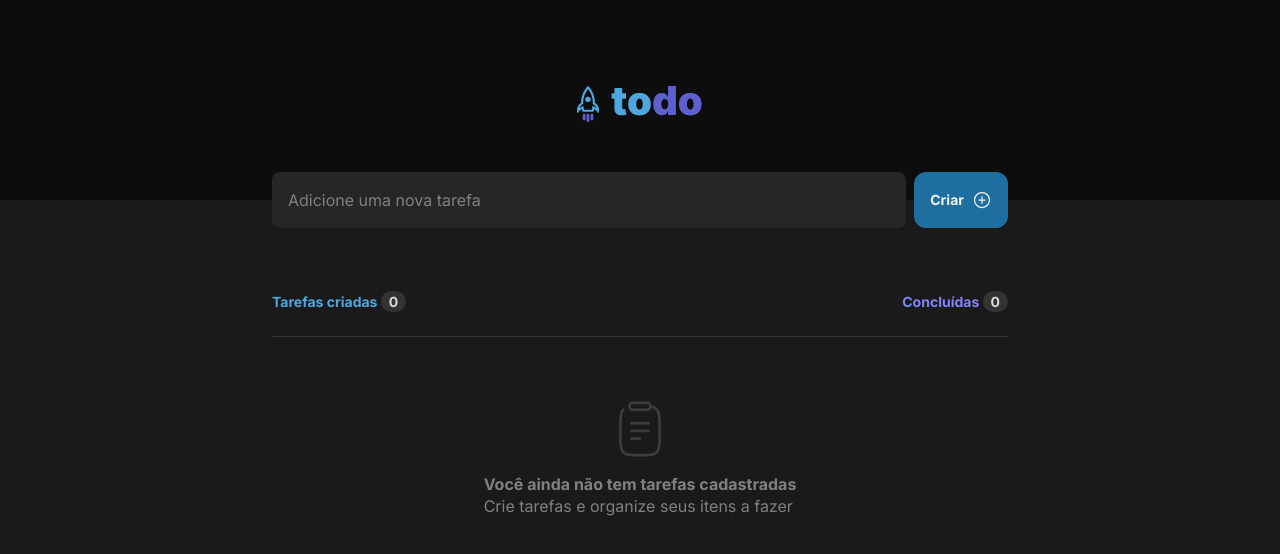
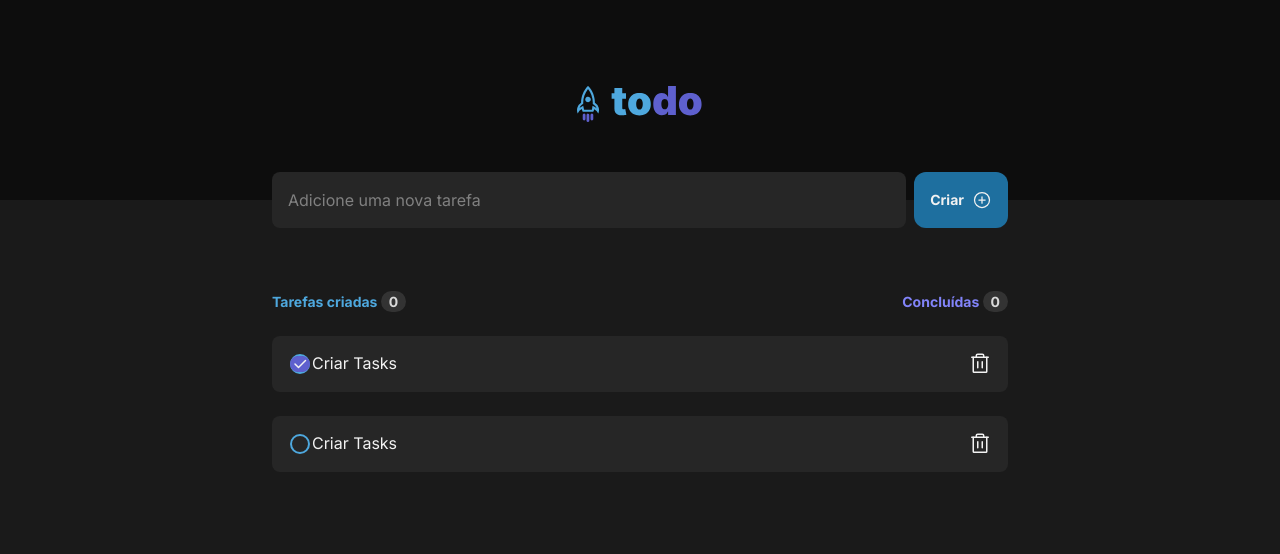
Before and after one commit to IgorWeisss/Ignite-Desafio-1-ToDo-List, a React (Vite) app: page / in a window 1280 px wide. Shown: the top 554 px of the page. Built offline with nearby package versions, Linux system fonts and the light colour scheme.

Commit message:
Implementing Task

```diff
--- a/package.json
+++ b/package.json
@@ -10,13 +10,16 @@
     "preview": "vite preview"
   },
   "dependencies": {
+    "@radix-ui/react-checkbox": "^1.0.3",
     "phosphor-react": "^1.4.1",
     "react": "^18.2.0",
-    "react-dom": "^18.2.0"
+    "react-dom": "^18.2.0",
+    "uuid": "^9.0.0"
   },
   "devDependencies": {
     "@types/react": "^18.0.28",
     "@types/react-dom": "^18.0.11",
+    "@types/uuid": "^9.0.1",
     "@typescript-eslint/eslint-plugin": "^5.57.1",
     "@typescript-eslint/parser": "^5.57.1",
     "@vitejs/plugin-react": "^4.0.0-beta.0",
--- a/src/App.tsx
+++ b/src/App.tsx
@@ -1,6 +1,22 @@
 import { EmptyList } from "./components/EmptyList";
 import { Logo } from "./components/Logo";
 import { NewTask } from "./components/NewTask";
+
+import { v4 as uuidv4 } from 'uuid';
+import { Task } from "./components/Task";
+
+const tasks = [
+  {
+    id: uuidv4(),
+    completed: true,
+    content: 'Criar Tasks'
+  },
+  {
+    id: uuidv4(),
+    completed: false,
+    content: 'Criar Tasks'
+  }
+]
 
 export function App() {
 
@@ -30,7 +46,18 @@ export function App() {
             </p>
           </div>
 
-          <EmptyList />
+          { tasks.length === 0
+            ? <EmptyList />
+            : tasks.map(task => {
+              return (
+                <Task
+                  completed={task.completed}
+                  content={task.content}
+                  key={task.id}
+                />
+              )
+            })
+          }
 
         </div>
       </div>
--- a/src/components/Task.tsx
+++ b/src/components/Task.tsx
@@ -1,7 +1,32 @@
-export function Task () {
+import * as Checkbox from '@radix-ui/react-checkbox';
+
+import { Check, Trash } from "phosphor-react"
+
+interface TaskProps {
+  completed: boolean
+  content: string
+}
+
+export function Task ({ completed, content }:TaskProps) {
   return (
-    <div>
-
+    <div
+      className="flex justify-between p-4 rounded-lg bg-gray-500"
+    >
+      <div className='w-6 h-6 flex items-center justify-center'>
+        <Checkbox.Root
+          checked={completed}
+          className='group flex box-content items-center justify-center w-4 h-4 rounded-full border-blue border-2 hover:bg-blue-dark hover:bg-opacity-20 hover:border-blue-dark transition-colors'
+        >
+          <Checkbox.Indicator
+            className='flex items-center justify-center w-[calc(100% + 4px)] h-full rounded-full
+            z-10 bg-purple-dark border-purple-dark border-2 group-hover:border-purple group-hover:bg-purple transition-all'
+          >
+            <Check weight='bold' size={16}/>
+          </Checkbox.Indicator>
+        </Checkbox.Root>
+      </div>
+      <p className='grow'>{content}</p>
+      <Trash size={24}/>
     </div>
   )
 }
--- a/src/index.css
+++ b/src/index.css
@@ -10,7 +10,7 @@
 }
 
 :focus {
-  outline: transparent;
+  outline: none;
 }
 
 button, input, optgroup, select, textarea {
```
Also changed, not shown: 1 other file (tests, documents, lock files or other folders).
